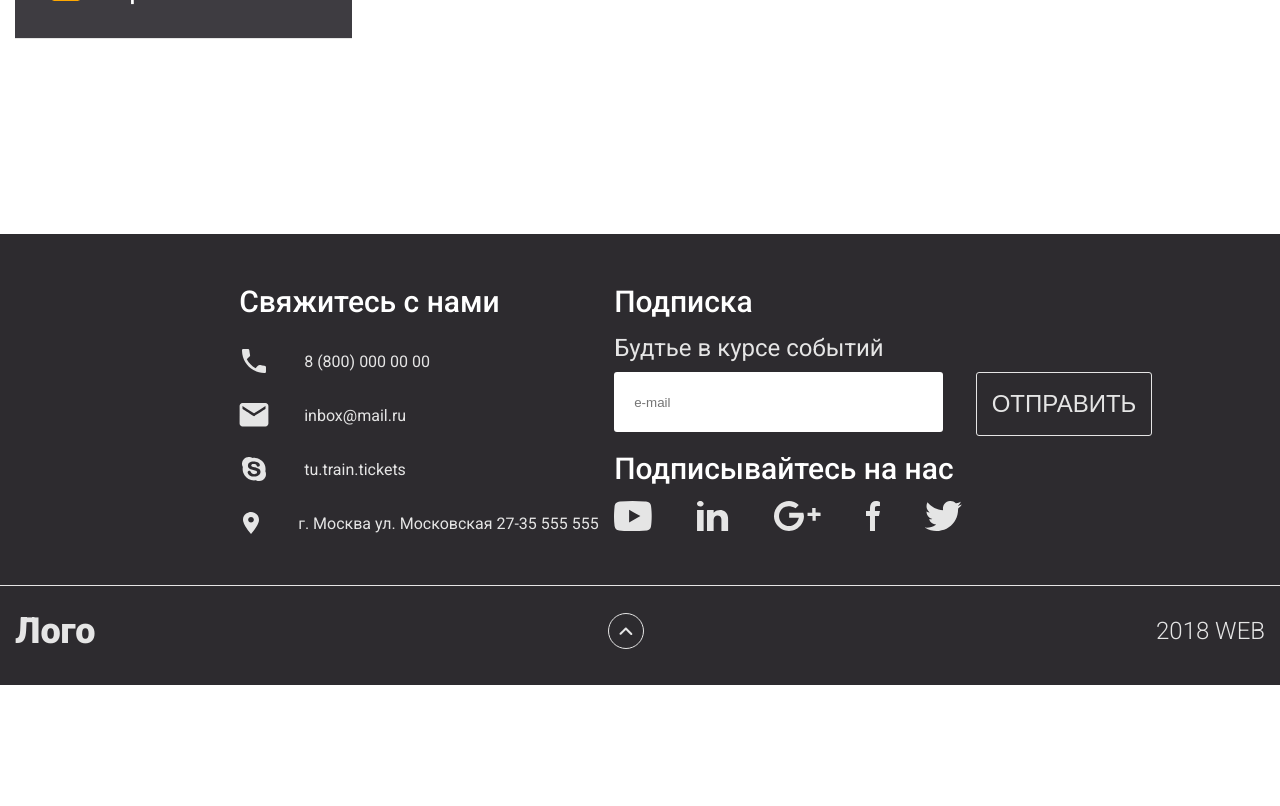
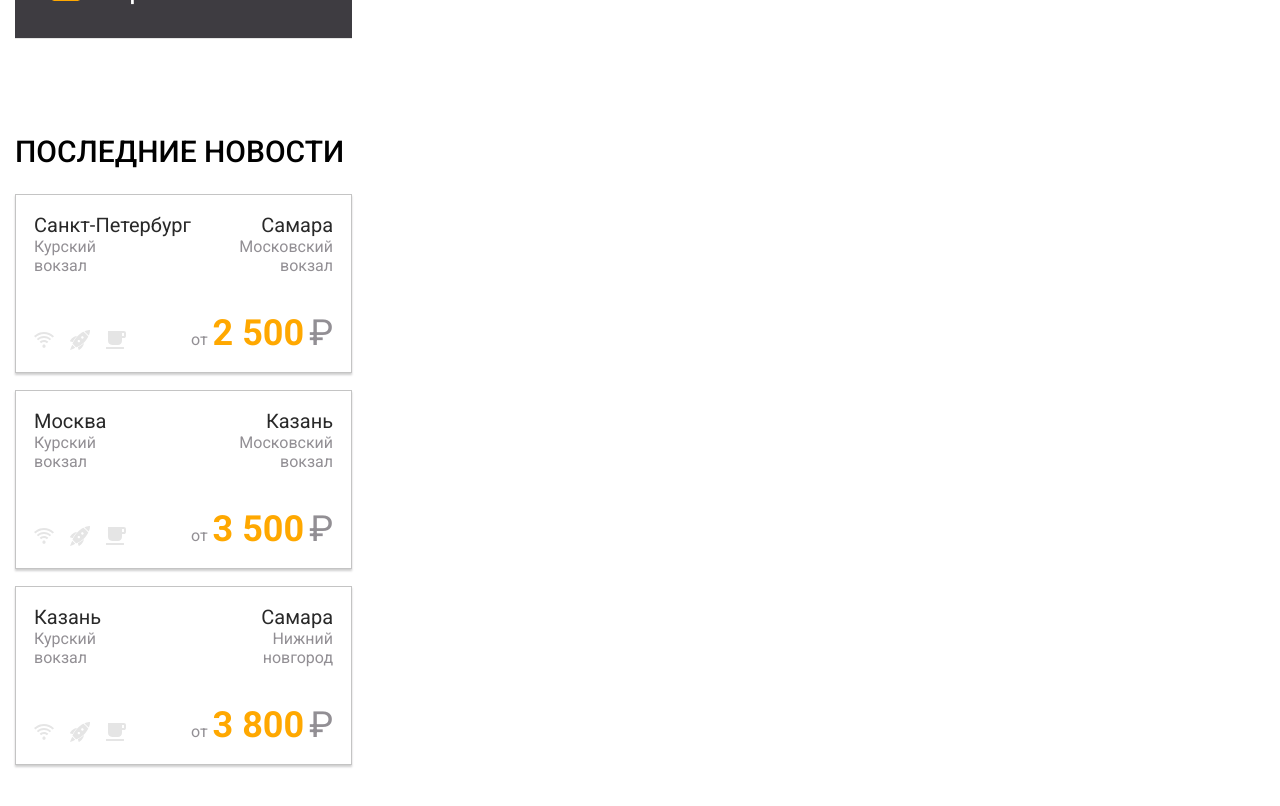
Before and after one commit to zedf0r/FE-Diplom, a React (Vite) app in the folder frontend/: page /catalog in a window 1280 px wide. Shown: the part 1860-2666 px from the top of the page. Before the commit the page ends 2545 px from the top, so only its background shows below. Built offline with nearby package versions, Linux system fonts and the light colour scheme.

Commit message:
Added last tickets

```diff
--- a/frontend/src/components/Card/Card.module.css
+++ b/frontend/src/components/Card/Card.module.css
@@ -122,4 +122,5 @@
 
 .serice__svg {
   align-self: flex-end;
+  color: #c4c4c4;
 }
--- a/frontend/src/components/Filter/Filter.module.css
+++ b/frontend/src/components/Filter/Filter.module.css
@@ -1,5 +1,11 @@
 .aside__filter {
   flex: 0 1 calc(30% - 40px);
+  display: flex;
+  flex-direction: column;
+  row-gap: 95px;
+}
+
+.filter {
   background-color: #3e3c41;
   max-height: 1200px;
 }
@@ -53,3 +59,22 @@
   padding: 33px 35px;
   border-bottom: 1px solid #e5e5e5;
 }
+
+.last_tickets {
+  display: flex;
+  flex-direction: column;
+  row-gap: 25px;
+}
+
+.last_tickets__title {
+  font-size: 30px;
+  font-weight: 500;
+  color: #000;
+  text-transform: uppercase;
+}
+
+.tickets {
+  display: flex;
+  flex-direction: column;
+  row-gap: 17px;
+}
--- a/frontend/src/components/Filter/Filter.tsx
+++ b/frontend/src/components/Filter/Filter.tsx
@@ -3,7 +3,7 @@ import style from "./Filter.module.css";
 import dayjs from "dayjs";
 import { useState } from "react";
 import { ServiceCheckbox } from "../ServiceCheckbox/ServiceCheckbox";
-import { Schedule } from "../Schedule/Schedule";
+import { Schedule, Ticket } from "../";
 
 export const Filter = () => {
   const [startDate, setStartDate] = useState();
@@ -42,8 +42,34 @@ export const Filter = () => {
       label: 7000,
     },
   };
+
+  const tickets = [
+    {
+      departureCity: "Санкт-Петербург",
+      departureStation: "Курский вокзал",
+      arrivalCity: "Самара",
+      arrivalStation: "Московский вокзал",
+      price: "2 500",
+    },
+    {
+      departureCity: "Москва",
+      departureStation: "Курский вокзал",
+      arrivalCity: "Казань",
+      arrivalStation: "Московский вокзал",
+      price: "3 500",
+    },
+    {
+      departureCity: "Казань",
+      departureStation: "Курский вокзал",
+      arrivalCity: "Самара",
+      arrivalStation: "Нижний новгород",
+      price: "3 800",
+    },
+  ];
+
   return (
     <aside className={style.aside__filter}>
+      <div className={style.filter}>
         <div className={style.filter__date}>
           <div className={style.date__trip}>
             <h3 className={style.filter__title}>Дата поездки</h3>
@@ -76,7 +102,9 @@ export const Filter = () => {
         </div>
         <div className={style.filter__services}>
           {filters.map((filter) => {
-          return <ServiceCheckbox svg={filter.service} title={filter.title} />;
+            return (
+              <ServiceCheckbox svg={filter.service} title={filter.title} />
+            );
           })}
         </div>
         <div className={style.filter__range_price}>
@@ -102,6 +130,15 @@ export const Filter = () => {
         <div className={style.filter__schedule}>
           <Schedule title="Обратно" reversed />
         </div>
+      </div>
+      <div className={style.last_tickets}>
+        <h3 className={style.last_tickets__title}>Последние новости</h3>
+        <div className={style.tickets}>
+          {tickets.map((ticket) => {
+            return <Ticket {...ticket} />;
+          })}
+        </div>
+      </div>
     </aside>
   );
 };
--- a/frontend/src/components/Footer/Footer.module.css
+++ b/frontend/src/components/Footer/Footer.module.css
@@ -5,7 +5,7 @@
 
 .footer__content {
   display: flex;
-  justify-content: center;
+  justify-content: space-around;
   padding-bottom: 50px;
 }
 
--- a/frontend/src/components/Icons/ServiceIcon.tsx
+++ b/frontend/src/components/Icons/ServiceIcon.tsx
@@ -9,47 +9,47 @@ export const ServiceIcon = () => {
     >
       <path
         d="M20 6.21434C19.7667 6.4347 19.5335 6.65506 19.3069 6.8821C19.0803 7.10914 18.867 7.34953 18.6271 7.60995C16.1946 5.25277 13.3356 4.01074 9.99 4.01074C6.65778 4.01074 3.81206 5.25277 1.44618 7.54318C0.973009 7.07575 0.519827 6.62167 0 6.10082C0.71976 5.53991 1.41953 4.90553 2.19927 4.38468C7.75075 0.698658 14.9084 1.33971 19.7467 5.93388C19.8267 6.00734 19.9134 6.07411 20 6.14089C20 6.1676 20 6.18763 20 6.21434Z"
-        fill="#C4C4C4"
+        fill="currentColor"
       />
       <path
         d="M9.66998 17.8334C9.58334 17.7933 9.4967 17.7466 9.4034 17.7065C8.69697 17.406 8.30376 16.6648 8.45038 15.9102C8.597 15.1623 9.25678 14.6215 10.0232 14.6215C10.7829 14.6281 11.4427 15.1757 11.5827 15.9236C11.7226 16.6715 11.3161 17.4127 10.603 17.7065C10.5097 17.7466 10.4231 17.7866 10.3298 17.8267C10.1098 17.8334 9.8899 17.8334 9.66998 17.8334Z"
-        fill="#C4C4C4"
+        fill="currentColor"
       />
       <path
         d="M4.25845 10.3678C3.78527 9.90035 3.33209 9.45295 2.87891 8.99887C6.32442 5.25943 13.0089 4.76528 17.1142 8.95881C16.6543 9.41288 16.1878 9.86696 15.7146 10.3344C14.1551 8.83861 12.2425 7.99723 9.98987 8.00391C7.74395 8.01059 5.83792 8.84529 4.25845 10.3678Z"
-        fill="#C4C4C4"
+        fill="currentColor"
       />
       <path
         d="M14.335 11.8102C13.8619 12.2776 13.4087 12.7317 12.9555 13.1791C11.1761 11.4963 8.61029 11.6766 7.0708 13.1724C6.61762 12.7183 6.16444 12.2709 5.70459 11.8168C7.53065 9.67334 11.7226 9.13246 14.335 11.8102Z"
-        fill="#C4C4C4"
+        fill="currentColor"
       />
       <path
         d="M42.2844 17.3529C42.1538 17.357 42.0721 17.304 42.0007 17.2328C41.4906 16.7339 40.9763 16.2391 40.4702 15.7382C39.8988 15.1721 39.3356 14.5959 38.7601 14.0339C38.6316 13.9076 38.5989 13.7753 38.6499 13.6266C38.7622 13.2907 38.8744 12.9506 39.0152 12.6248C39.9213 10.5173 41.1804 8.63385 42.6946 6.91733C44.1006 5.32298 45.6964 3.9465 47.4922 2.80826C48.1289 2.40509 48.7941 2.05079 49.4451 1.67206C49.5124 1.63337 49.541 1.66799 49.5818 1.70668C50.2185 2.34197 50.8572 2.97727 51.4939 3.6146C52.4265 4.54515 53.3591 5.47773 54.2937 6.40624C54.3529 6.46529 54.357 6.50398 54.3202 6.57728C53.5244 8.13498 52.5591 9.57865 51.4205 10.9063C50.7001 11.7452 49.9185 12.525 49.0961 13.2642C47.2106 14.9583 45.0964 16.2961 42.7292 17.2226C42.6068 17.2714 42.4803 17.3101 42.3538 17.3509C42.3232 17.3529 42.2905 17.3509 42.2844 17.3529ZM43.6312 11.1221C43.5639 11.8633 44.2516 12.3764 44.8556 12.3723C45.5352 12.3662 46.1025 11.8063 46.1004 11.1241C46.0984 10.552 45.7005 9.88001 44.7577 9.89426C44.1475 9.90444 43.6312 10.4583 43.6312 11.1221ZM48.3941 8.81507C49.1125 8.89041 49.6471 8.16552 49.641 7.59742C49.6369 7.0171 49.1288 6.34719 48.3594 6.3533C47.7452 6.35737 47.1289 6.91733 47.1555 7.6076C47.182 8.3162 47.6738 8.81507 48.3941 8.81507Z"
-        fill="#C4C4C4"
+        fill="currentColor"
       />
       <path
         d="M54.7653 5.61827C53.2981 4.17256 51.8288 2.72686 50.3452 1.26486C50.6289 1.15287 50.8942 1.04291 51.1635 0.941104C52.1492 0.564406 53.1613 0.29359 54.2 0.13273C54.6184 0.0675711 55.0428 0.0248108 55.4673 0.00241249C55.8836 -0.0199858 56.0019 0.110331 55.9999 0.52979C55.9958 1.24246 55.8713 1.93885 55.7183 2.63319C55.4918 3.6574 55.1734 4.65515 54.7571 5.61827C54.751 5.63049 54.7449 5.64271 54.7388 5.65289C54.7469 5.64067 54.7571 5.62845 54.7653 5.61827Z"
-        fill="#C4C4C4"
+        fill="currentColor"
       />
       <path
         d="M42.9703 5.98269C42.9295 6.03156 42.8928 6.08247 42.8479 6.12726C41.6255 7.39989 40.5888 8.80895 39.7073 10.3341C39.3971 10.8716 39.1196 11.4255 38.8318 11.9752C38.7869 12.0608 38.7441 12.0811 38.6502 12.0547C37.8666 11.8307 37.083 11.6148 36.2994 11.3929C36.0504 11.3216 35.9382 11.0834 36.0341 10.839C36.0647 10.7617 36.1075 10.6863 36.1524 10.6151C37.1871 9.00239 38.54 7.72772 40.246 6.84604C41.0643 6.42251 41.9275 6.12319 42.8377 5.96029C42.8764 5.95419 42.9152 5.95418 42.954 5.95215C42.9601 5.96233 42.9642 5.97251 42.9703 5.98269Z"
-        fill="#C4C4C4"
+        fill="currentColor"
       />
       <path
         d="M43.9009 17.188C45.0192 16.6504 46.0946 16.0457 47.117 15.3452C48.1373 14.6468 49.0883 13.8608 49.9984 13.0239C50.0106 13.0321 50.0249 13.0402 50.0372 13.0484C50.029 13.1156 50.0229 13.1828 50.0106 13.2499C49.7066 14.8484 48.9944 16.2513 47.9741 17.5056C47.2292 18.4219 46.3538 19.1936 45.3498 19.8187C45.2702 19.8697 45.1865 19.9165 45.0988 19.9511C44.9212 20.0203 44.7498 19.9613 44.6723 19.7882C44.5947 19.6151 44.5294 19.4359 44.4763 19.2547C44.2825 18.5807 44.0947 17.9047 43.905 17.2307C43.9029 17.2226 43.9029 17.2124 43.9009 17.188Z"
-        fill="#C4C4C4"
+        fill="currentColor"
       />
       <path
         d="M41.2338 17.7012C41.0971 17.805 40.9644 17.9231 40.8155 18.0147C40.2318 18.3772 39.6094 18.6684 38.9707 18.9168C38.0483 19.2772 37.1178 19.6132 36.1893 19.9593C36.1464 19.9756 36.0995 19.9838 36.0342 20C36.1097 19.7822 36.175 19.5847 36.2464 19.3892C36.6729 18.2163 37.1035 17.0435 37.6565 15.9215C37.834 15.5632 38.0177 15.2068 38.2891 14.9055C38.3136 14.879 38.3401 14.8525 38.3585 14.8322C39.3115 15.7851 40.2624 16.7319 41.2338 17.7012Z"
-        fill="#C4C4C4"
+        fill="currentColor"
       />
       <path
         d="M73.9766 1C74.2519 1 74.4521 1 74.6523 1C79.6571 1 84.662 1 89.6669 1C91.2309 1 91.9941 1.76409 91.9941 3.35491C91.9941 4.20668 92.0066 5.07098 91.9941 5.92276C91.9816 7.17537 91.1558 8.00209 89.9171 8.01461C89.2915 8.02714 88.6784 8.01461 88.0027 8.01461C88.0027 8.99165 88.0027 9.89353 88.0027 10.8079C87.9902 13.3132 86.3011 15.0167 83.8112 15.0292C81.9343 15.0292 80.0575 15.0418 78.1807 15.0292C75.7158 15.0167 74.0016 13.3257 74.0016 10.8706C73.9641 7.60125 73.9766 4.35699 73.9766 1ZM88.0403 3.0167C88.0403 3.99374 88.0403 4.9833 88.0403 5.97286C88.6909 5.97286 89.3165 5.97286 89.9421 5.97286C89.9421 4.97077 89.9421 3.99374 89.9421 3.0167C89.2915 3.0167 88.6909 3.0167 88.0403 3.0167Z"
-        fill="#C4C4C4"
+        fill="currentColor"
       />
       <path
         d="M89.955 17.0709C89.955 17.7223 89.955 18.3486 89.955 18.9999C83.9616 18.9999 77.9933 18.9999 72 18.9999C72 18.3486 72 17.7348 72 17.0709C77.9683 17.0709 83.9366 17.0709 89.955 17.0709Z"
-        fill="#C4C4C4"
+        fill="currentColor"
       />
     </svg>
   );
--- /dev/null
+++ b/frontend/src/components/Ticket/Ticket.module.css
@@ -0,0 +1,65 @@
+.ticket {
+  border: 1px solid #c4c4c4;
+  box-shadow: 0 2px 2px 0 rgba(62, 60, 65, 0.25);
+  background: #fff;
+  padding: 18px;
+  display: flex;
+  flex-direction: column;
+  row-gap: 37px;
+}
+
+.ticket__trip {
+  display: flex;
+  justify-content: space-between;
+}
+
+.ticket__textbox {
+  display: flex;
+  flex-direction: column;
+}
+
+.ticket__city {
+  font-size: 20px;
+  font-weight: 400;
+  color: var(--primary-color);
+}
+
+.ticket__station {
+  font-size: 16px;
+  font-weight: 400;
+  color: #928f94;
+  max-width: 100px;
+}
+
+.ticket__text_end {
+  text-align: right;
+}
+
+.ticket__tariff {
+  display: flex;
+  justify-content: space-between;
+  align-items: flex-end;
+}
+
+.service__svg {
+  color: #e5e5e5;
+}
+
+.ticket__text {
+  font-size: 36px;
+  font-weight: 700;
+  color: #ffa800;
+  margin: 0 5px;
+}
+
+.ticket__price {
+  font-size: 16px;
+  font-weight: 400;
+  color: #928f94;
+  text-align: end;
+}
+
+.ticket__valute {
+  font-size: 36px;
+  font-weight: 400;
+}
--- /dev/null
+++ b/frontend/src/components/Ticket/Ticket.tsx
@@ -0,0 +1,51 @@
+import classNames from "classnames";
+import style from "./Ticket.module.css";
+import { ServiceIcon } from "../Icons";
+
+type TypeTicketProps = {
+  departureCity: string;
+  departureStation: string;
+  arrivalCity: string;
+  arrivalStation: string;
+  price: string;
+};
+
+export const Ticket = (props: TypeTicketProps) => {
+  return (
+    <article className={style.ticket}>
+      <div className={style.ticket__trip}>
+        <div className={style.ticket__textbox}>
+          <span className={style.ticket__city}>{props.departureCity}</span>
+          <span className={style.ticket__station}>
+            {props.departureStation}
+          </span>
+        </div>
+        <div className={style.ticket__textbox}>
+          <span
+            className={classNames(style.ticket__city, style.ticket__text_end)}
+          >
+            {props.arrivalCity}
+          </span>
+          <span
+            className={classNames(
+              style.ticket__station,
+              style.ticket__text_end
+            )}
+          >
+            {props.arrivalStation}
+          </span>
+        </div>
+      </div>
+      <div className={style.ticket__tariff}>
+        <div className={style.service__svg}>
+          <ServiceIcon />
+        </div>
+        <p className={style.ticket__price}>
+          <span>от</span>
+          <span className={style.ticket__text}>{props.price}</span>
+          <span className={style.ticket__valute}>&#8381;</span>
+        </p>
+      </div>
+    </article>
+  );
+};
--- a/frontend/src/components/index.ts
+++ b/frontend/src/components/index.ts
@@ -15,3 +15,4 @@ export { Filter } from "./Filter/Filter";
 export { Tariff } from "./Tariff/Tariff";
 export { ServiceCheckbox } from "./ServiceCheckbox/ServiceCheckbox";
 export { Schedule } from "./Schedule/Schedule";
+export { Ticket } from "./Ticket/Ticket";
```
Lines whose indentation alone changed are shown as unchanged.
